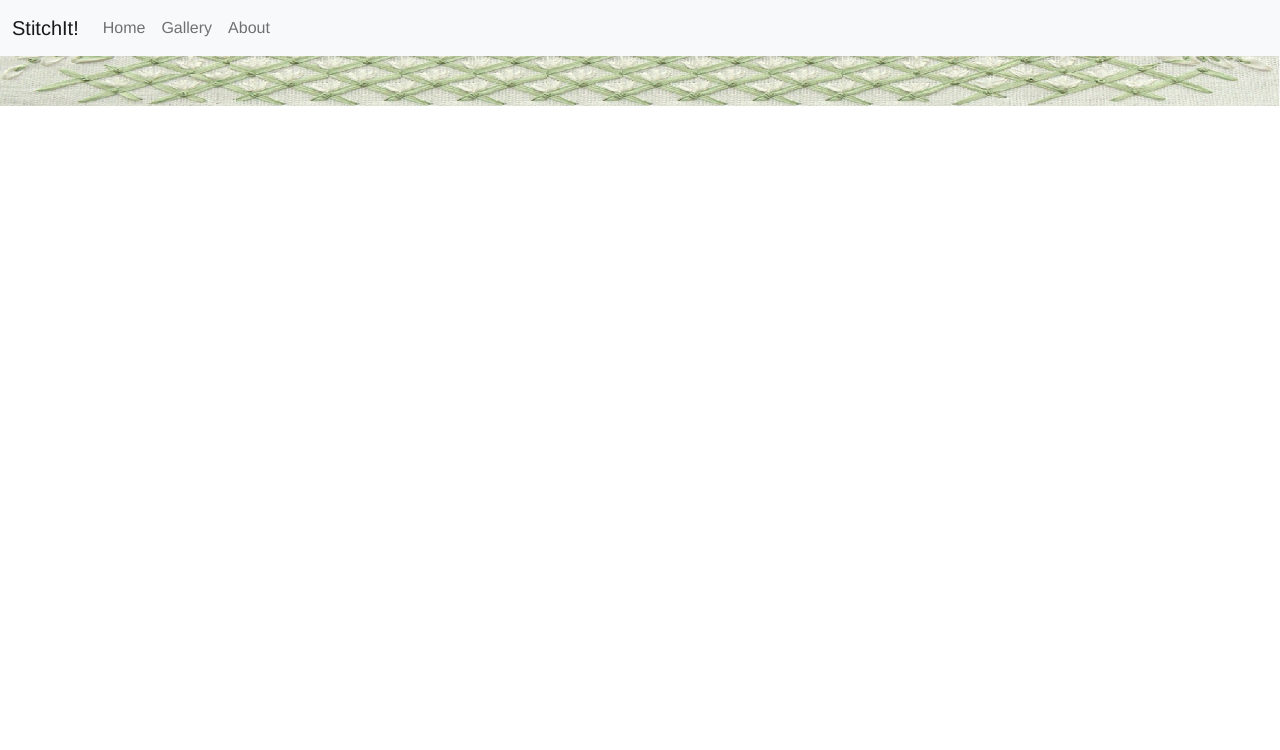
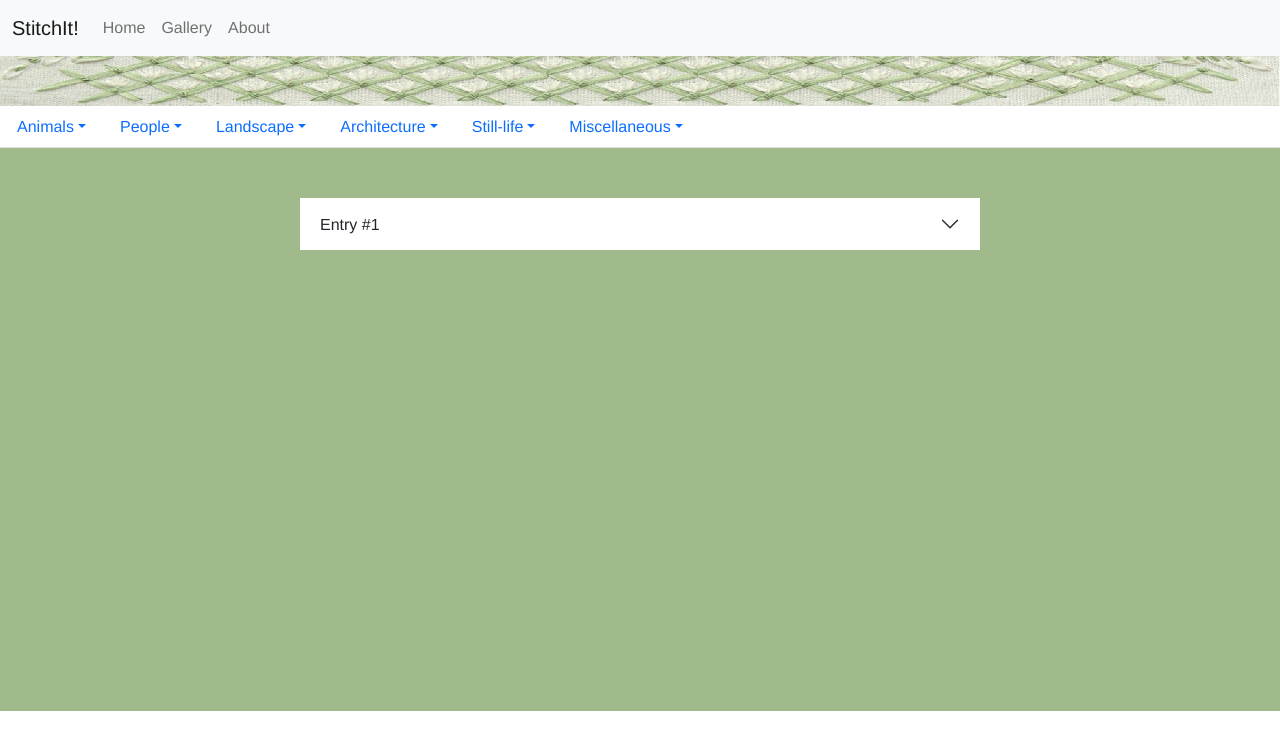
Before and after one commit to s0570572/stitchit-project, a Vue app: page /entries-people in a window 1280 px wide. Shown: the top 750 px of the page. Built offline with nearby package versions, Linux system fonts and the light colour scheme.

Commit message:
add pages for different topics

```diff
--- a/src/components/TopicTab.vue
+++ b/src/components/TopicTab.vue
@@ -2,7 +2,7 @@
   <div id="panel">
     <ul class="nav nav-tabs">
       <li class="nav-item dropdown">
-        <a class="nav-link dropdown-toggle" data-bs-toggle="dropdown" href="#" role="button" aria-expanded="false">Animals</a>
+        <a class="nav-link dropdown-toggle" data-bs-toggle="dropdown" href="#" onclick="location.href='/entries-animals'" role="button" aria-expanded="false">Animals</a>
         <ul class="dropdown-menu">
           <li><a class="dropdown-item" href="#">Beginner</a></li>
           <li><a class="dropdown-item" href="#">Medium</a></li>
@@ -12,7 +12,7 @@
        </ul>
       </li>
       <li class="nav-item dropdown">
-        <a class="nav-link dropdown-toggle" data-bs-toggle="dropdown" href="#" role="button" aria-expanded="false">People</a>
+        <a class="nav-link dropdown-toggle" data-bs-toggle="dropdown" href="#" onclick="location.href='/entries-people'" role="button" aria-expanded="false">People</a>
        <ul class="dropdown-menu">
           <li><a class="dropdown-item" href="#">Beginner</a></li>
           <li><a class="dropdown-item" href="#">Medium</a></li>
@@ -22,7 +22,7 @@
         </ul>
       </li>
       <li class="nav-item dropdown">
-       <a class="nav-link dropdown-toggle" data-bs-toggle="dropdown" href="#" role="button" aria-expanded="false">Landscape</a>
+       <a class="nav-link dropdown-toggle" data-bs-toggle="dropdown" href="#" onclick="location.href='/entries-landscape'" role="button" aria-expanded="false">Landscape</a>
         <ul class="dropdown-menu">
           <li><a class="dropdown-item" href="#">Beginner</a></li>
           <li><a class="dropdown-item" href="#">Medium</a></li>
@@ -32,7 +32,7 @@
         </ul>
       </li>
       <li class="nav-item dropdown">
-        <a class="nav-link dropdown-toggle" data-bs-toggle="dropdown" href="#" role="button" aria-expanded="false">Architecture</a>
+        <a class="nav-link dropdown-toggle" data-bs-toggle="dropdown" href="#" onclick="location.href='/entries-architecture'" role="button" aria-expanded="false">Architecture</a>
         <ul class="dropdown-menu">
           <li><a class="dropdown-item" href="#">Beginner</a></li>
           <li><a class="dropdown-item" href="#">Medium</a></li>
@@ -42,7 +42,7 @@
         </ul>
       </li>
       <li class="nav-item dropdown">
-        <a class="nav-link dropdown-toggle" data-bs-toggle="dropdown" href="#" role="button" aria-expanded="false">Still-life</a>
+        <a class="nav-link dropdown-toggle" data-bs-toggle="dropdown" href="#" onclick="location.href='/entries-still-life'" role="button" aria-expanded="false">Still-life</a>
         <ul class="dropdown-menu">
           <li><a class="dropdown-item" href="#">Beginner</a></li>
           <li><a class="dropdown-item" href="#">Medium</a></li>
@@ -52,7 +52,7 @@
         </ul>
       </li>
       <li class="nav-item dropdown">
-        <a class="nav-link dropdown-toggle" data-bs-toggle="dropdown" href="#" role="button" aria-expanded="false">Miscellaneous</a>
+        <a class="nav-link dropdown-toggle" data-bs-toggle="dropdown" href="#" onclick="location.href='/entries-miscellaneous'" role="button" aria-expanded="false">Miscellaneous</a>
         <ul class="dropdown-menu">
           <li><a class="dropdown-item" href="#">Beginner</a></li>
           <li><a class="dropdown-item" href="#">Medium</a></li>
--- a/src/router/index.js
+++ b/src/router/index.js
@@ -4,6 +4,12 @@ import About from '../views/About.vue'
 import Gallery from '../views/Gallery.vue'
 import AddEntry from '../views/AddEntry'
 import AddSuccess from '../views/AddSuccess'
+import GalleryAnimals from '../views/GalleryAnimals'
+import GalleryArchitecture from '../views/GalleryArchitecture'
+import GalleryLandscape from '../views/GalleryLandscape'
+import GalleryMiscellaneous from '../views/GalleryMiscellaneous'
+import GalleryPeople from '../views/GalleryPeople'
+import GalleryStilllife from '../views/GalleryStilllife'
 
 const routes = [
   {
@@ -30,6 +36,36 @@ const routes = [
     path: '/add-success',
     name: 'Success',
     component: AddSuccess
+  },
+  {
+    path: '/entries-animals',
+    name: 'GalleryAnimals',
+    component: GalleryAnimals
+  },
+  {
+    path: '/entries-architecture',
+    name: 'GalleryArchitecture',
+    component: GalleryArchitecture
+  },
+  {
+    path: '/entries-landscape',
+    name: 'GalleryLandscape',
+    component: GalleryLandscape
+  },
+  {
+    path: '/entries-miscellaneous',
+    name: 'GalleryMiscellaneous',
+    component: GalleryMiscellaneous
+  },
+  {
+    path: '/entries-people',
+    name: 'GalleryPeople',
+    component: GalleryPeople
+  },
+  {
+    path: '/entries-still-life',
+    name: 'GalleryStilllife',
+    component: GalleryStilllife
   }
 ]
 
--- /dev/null
+++ b/src/views/GalleryAnimals.vue
@@ -0,0 +1,16 @@
+<template>
+  <gallery></gallery>
+</template>
+
+<script>
+import Gallery from './Gallery'
+
+export default {
+  name: 'GalleryAnimals',
+  components: { Gallery }
+}
+</script>
+
+<style scoped>
+
+</style>
--- /dev/null
+++ b/src/views/GalleryArchitecture.vue
@@ -0,0 +1,16 @@
+<template>
+  <gallery></gallery>
+</template>
+
+<script>
+import Gallery from './Gallery'
+
+export default {
+  name: 'GalleryArchitecture',
+  components: { Gallery }
+}
+</script>
+
+<style scoped>
+
+</style>
--- /dev/null
+++ b/src/views/GalleryLandscape.vue
@@ -0,0 +1,16 @@
+<template>
+  <gallery></gallery>
+</template>
+
+<script>
+import Gallery from './Gallery'
+
+export default {
+  name: 'GalleryLandscape',
+  components: { Gallery }
+}
+</script>
+
+<style scoped>
+
+</style>
--- /dev/null
+++ b/src/views/GalleryMiscellaneous.vue
@@ -0,0 +1,16 @@
+<template>
+  <gallery></gallery>
+</template>
+
+<script>
+import Gallery from './Gallery'
+
+export default {
+  name: 'GalleryMiscellaneous',
+  components: { Gallery }
+}
+</script>
+
+<style scoped>
+
+</style>
--- /dev/null
+++ b/src/views/GalleryPeople.vue
@@ -0,0 +1,16 @@
+<template>
+  <gallery></gallery>
+</template>
+
+<script>
+import Gallery from './Gallery'
+
+export default {
+  name: 'GalleryPeople',
+  components: { Gallery }
+}
+</script>
+
+<style scoped>
+
+</style>
--- /dev/null
+++ b/src/views/GalleryStilllife.vue
@@ -0,0 +1,16 @@
+<template>
+  <gallery></gallery>
+</template>
+
+<script>
+import Gallery from './Gallery'
+
+export default {
+  name: 'GalleryStilllife',
+  components: { Gallery }
+}
+</script>
+
+<style scoped>
+
+</style>
```
